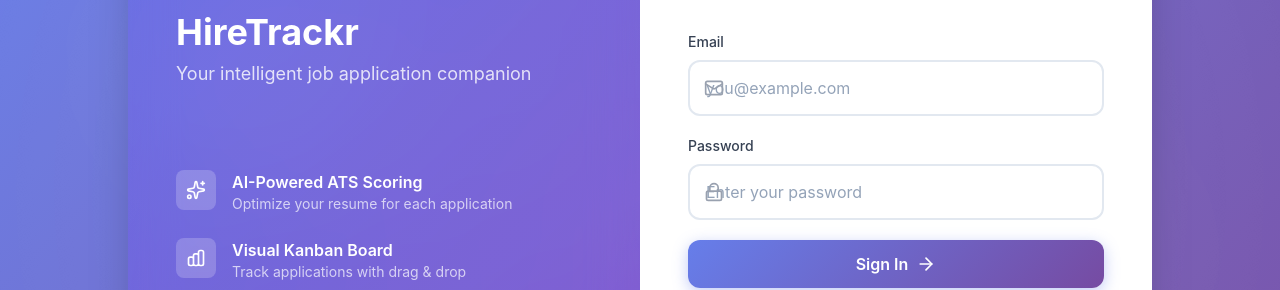
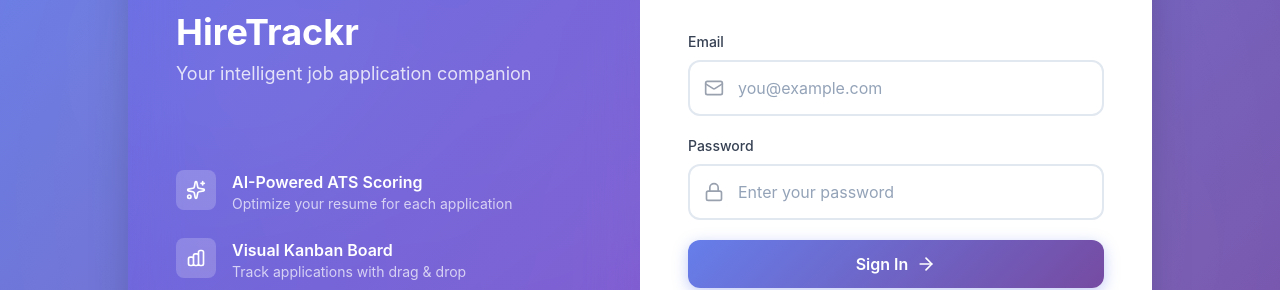
Before and after one commit to paras941/HireTrackr, a React (Vite) app in the folder client/: page /login in a window 1280 px wide. Shown: the part 208-498 px from the top of the page. Built offline with nearby package versions, Linux system fonts and the light colour scheme; no server answers.

Commit message:
login-page-update

```diff
--- a/client/src/index.css
+++ b/client/src/index.css
@@ -182,7 +182,7 @@ html {
 /* Input Styles */
 .input-modern {
   width: 100%;
-  padding: 0.875rem 1rem;
+  padding: 0.875rem 1rem 0.875rem 3rem;
   border: 2px solid #e2e8f0;
   border-radius: 12px;
   font-size: 1rem;
--- a/client/src/pages/LoginPage.jsx
+++ b/client/src/pages/LoginPage.jsx
@@ -194,7 +194,7 @@ const LoginPage = () => {
                   <Mail className="absolute left-4 top-1/2 h-5 w-5 -translate-y-1/2 text-gray-400" />
                   <input
                     type="email"
-                    className="input-modern pl-12"
+                    className="input-modern pl-14"
                     placeholder="you@example.com"
                     value={email}
                     onChange={(e) => setEmail(e.target.value)}
@@ -209,7 +209,7 @@ const LoginPage = () => {
                   <Lock className="absolute left-4 top-1/2 h-5 w-5 -translate-y-1/2 text-gray-400" />
                   <input
                     type="password"
-                    className="input-modern pl-12"
+                    className="input-modern pl-14"
                     placeholder="Enter your password"
                     value={password}
                     onChange={(e) => setPassword(e.target.value)}
```
